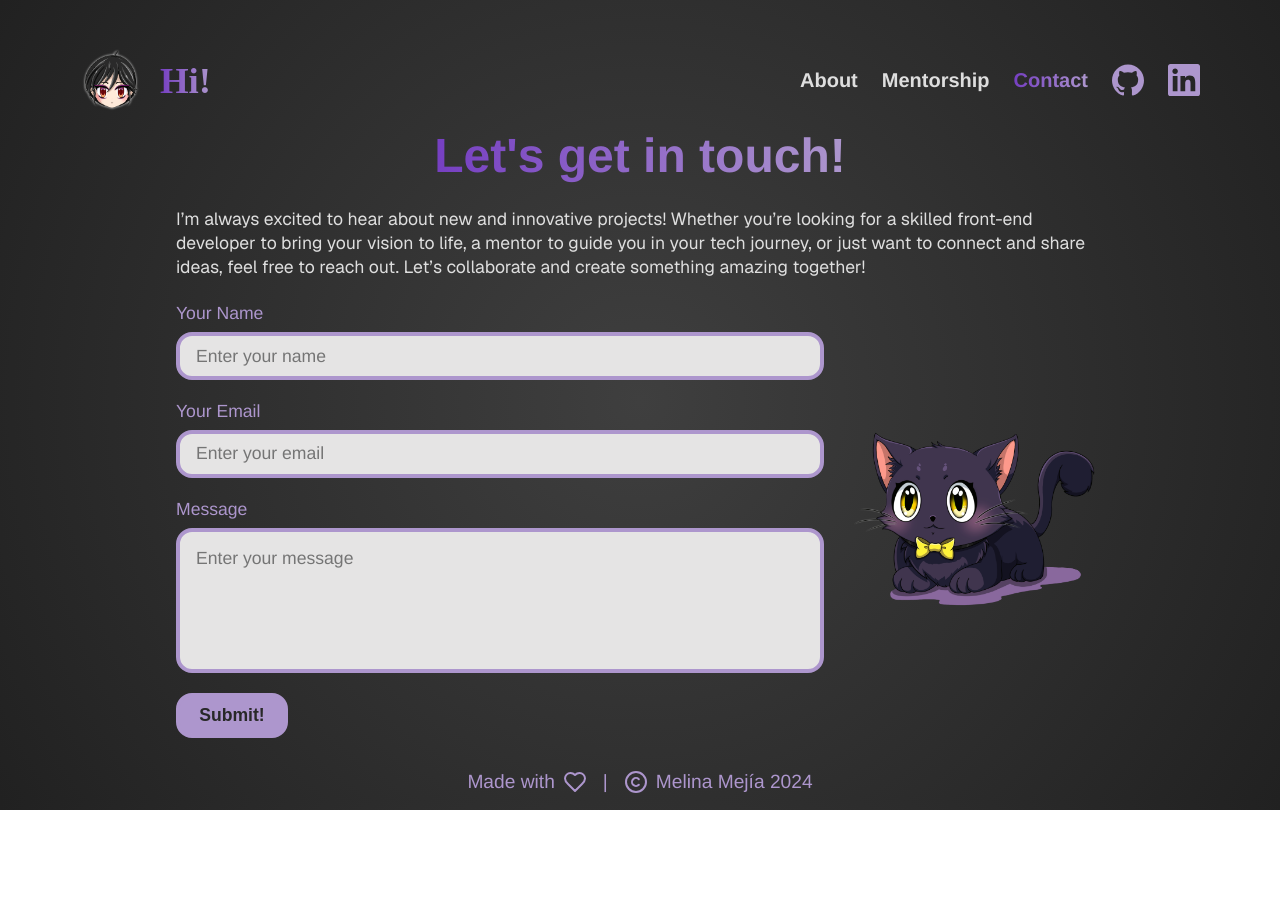
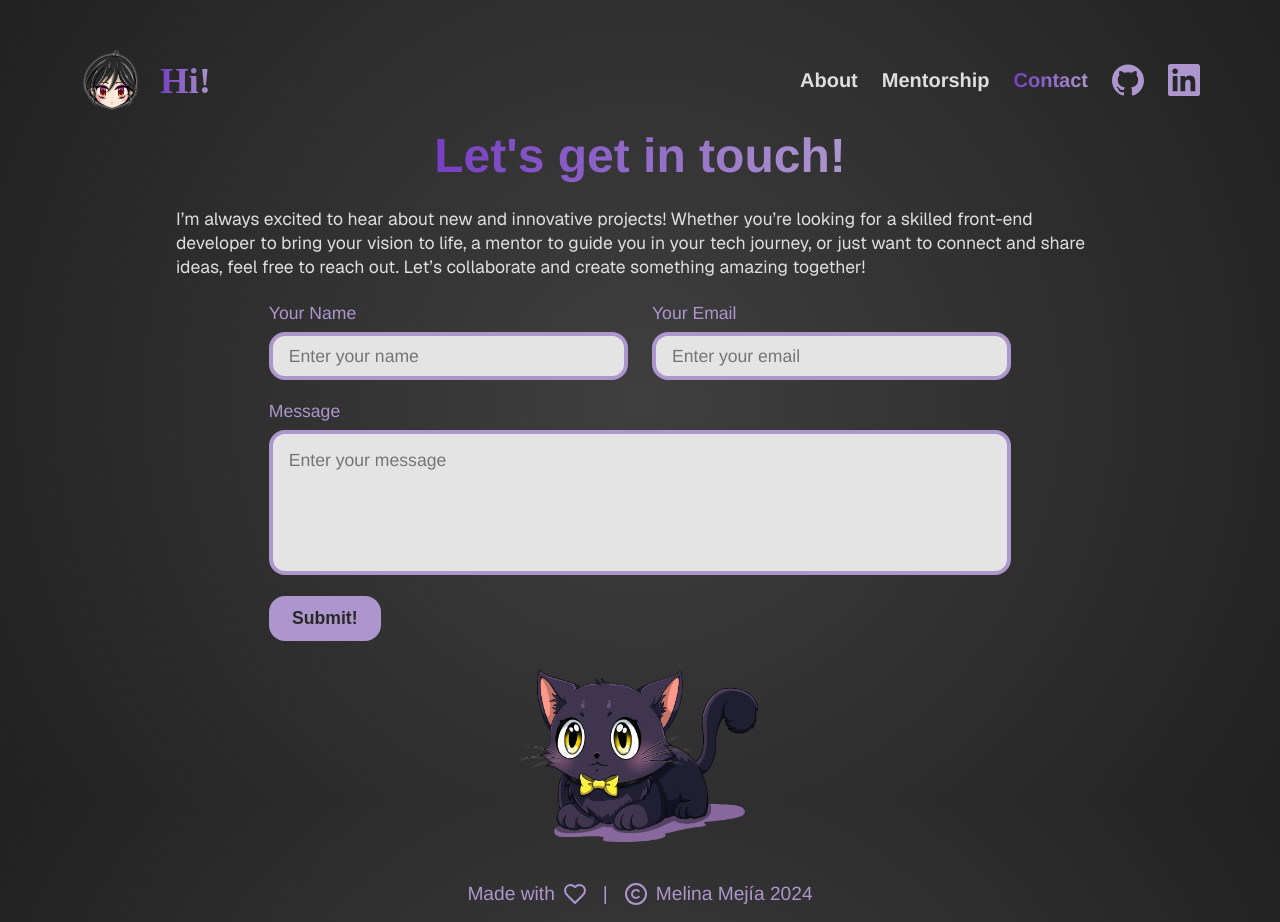
Before and after one commit to MelinaMejia95/my-website, a React (Vite) app: page /contact in a window 1280 px wide. Before the commit the page ends 810 px from the top, so only its background shows below. Built offline with nearby package versions, Linux system fonts and the light colour scheme; no server answers; a web font is replaced by a local one.

Commit message:
feat: integrate email service

```diff
--- a/package.json
+++ b/package.json
@@ -10,6 +10,8 @@
     "preview": "vite preview"
   },
   "dependencies": {
+    "@emailjs/browser": "^4.4.1",
+    "formik": "^2.4.6",
     "lucide-react": "^0.464.0",
     "motion": "^11.15.0",
     "react": "^18.3.1",
--- a/src/components/Icons/AccessibilityIcon.tsx
+++ b/src/components/Icons/AccessibilityIcon.tsx
@@ -10,23 +10,23 @@ const AccessibilityIcon = ({ color = "#ad96cd" }) => {
       <path
         d="M12 22C17.5228 22 22 17.5228 22 12C22 6.47715 17.5228 2 12 2C6.47715 2 2 6.47715 2 12C2 17.5228 6.47715 22 12 22Z"
         stroke={color}
-        stroke-width="1.5"
-        stroke-linecap="round"
+        strokeWidth="1.5"
+        strokeLinecap="round"
         stroke-linejoin="round"
       />
       <path
         d="M7 9L12 10M17 9L12 10M12 10V13M12 13L10 18M12 13L14 18"
         stroke="#000000"
-        stroke-width="1.5"
-        stroke-linecap="round"
-        stroke-linejoin="round"
+        strokeWidth="1.5"
+        strokeLinecap="round"
+        strokeLinejoin="round"
       />
       <path
         d="M12 7C11.7239 7 11.5 6.77614 11.5 6.5C11.5 6.22386 11.7239 6 12 6C12.2761 6 12.5 6.22386 12.5 6.5C12.5 6.77614 12.2761 7 12 7Z"
         stroke="#000000"
-        stroke-width="1.5"
-        stroke-linecap="round"
-        stroke-linejoin="round"
+        strokeWidth="1.5"
+        strokeLinecap="round"
+        strokeLinejoin="round"
       />
     </svg>
   );
--- a/src/components/Navbar/Navbar.tsx
+++ b/src/components/Navbar/Navbar.tsx
@@ -79,7 +79,7 @@ const NavBar = () => {
   useEffect(() => {
     setIsModalOpen(false);
   }, [location]);
- console.log(location)
+
   return (
     <nav>
       <div className="introContainer">
--- a/src/routes/Contact/Contact.styles.scss
+++ b/src/routes/Contact/Contact.styles.scss
@@ -115,7 +115,6 @@
 
 @media screen and (min-width: global.$layout-breakpoint-sm) {
   .contactContainer {
-    padding: 0 3rem;
     width: 80%;
 
     h1 {
@@ -123,6 +122,9 @@
     }
 
     .secondaryContainer {
+      flex-wrap: wrap;
+      justify-content: center;
+
       img {
         width: 15rem;
       }
@@ -137,7 +139,10 @@
       gap: 1.5rem;
 
       form {
-        width: 70%;
+        width: 80%;
+        grid-template-areas: 'name email'
+                            'message message'
+                            'button button';
       }
 
       img {
@@ -147,3 +152,9 @@
     }
   }
 }
+
+@media screen and (min-width: global.$layout-breakpoint-lg) {
+  .contactContainer {
+    padding: 0 3rem;
+  }
+}
--- a/src/routes/Contact/Contact.tsx
+++ b/src/routes/Contact/Contact.tsx
@@ -1,6 +1,47 @@
+import { useEffect } from "react";
+import { Field, Form, Formik } from "formik";
+import emailjs from "@emailjs/browser";
+
 import "./Contact.styles.scss";
 
+interface IFormValues {
+  name: string;
+  email: string;
+  message: string;
+}
+
 const Contact = () => {
+  const initialValues: IFormValues = {
+    name: "",
+    email: "",
+    message: "",
+  };
+
+  const handleFormSubmit = (values: IFormValues) => {
+    const serviceId = import.meta.env.VITE_EMAILJS_SERVICE_ID || "";
+    const templateId = import.meta.env.VITE_EMAILJS_TEMPLATE_ID || "";
+    const templateParams = {
+      name: "Melina",
+      user_name: values.name,
+      user_email: values.email,
+      user_message: values.message,
+    };
+    emailjs
+      .send(serviceId, templateId, templateParams)
+      .then((response) => {
+        console.log(response);
+      })
+      .catch((error) => {
+        console.log(error);
+      });
+  };
+
+  useEffect(() => {
+    emailjs.init({
+      publicKey: import.meta.env.VITE_EMAILJS_PUBLIC_ID,
+    });
+  }, []);
+
   return (
     <div className="contactContainer">
       <h1>Let's get in touch!</h1>
@@ -12,23 +53,46 @@ const Contact = () => {
         create something amazing together!
       </p>
       <div className="secondaryContainer">
-        <form>
+        <Formik
+          initialValues={initialValues}
+          onSubmit={(values) => handleFormSubmit(values)}
+        >
+          <Form id="contactForm">
             <div className="formField nameField">
-            <label>Your Name</label>
-            <input type="text" name="name" id="name" placeholder="Enter your name" />
+              <label htmlFor="name">Your Name</label>
+              <Field
+                type="text"
+                name="name"
+                id="name"
+                placeholder="Enter your name"
+                required
+              />
             </div>
             <div className="formField emailField">
-            <label>Your Email</label>
-            <input type="email" name="email" id="email" placeholder="Enter your email" />
+              <label htmlFor="email">Your Email</label>
+              <Field
+                type="email"
+                name="email"
+                id="email"
+                placeholder="Enter your email"
+                required
+              />
             </div>
             <div className="formField messageField">
-            <label>Message</label>
-            <textarea name="message" id="message" cols={20} rows={5} placeholder="Enter your message" />
+              <label htmlFor="message">Message</label>
+              <Field
+                name="message"
+                id="message"
+                placeholder="Enter your message"
+                component="textarea"
+                cols={20}
+                rows={5}
+                required
+              />
             </div>
-          <button>
-            Submit!
-          </button>
-        </form>
+            <button type="submit">Submit!</button>
+          </Form>
+        </Formik>
         <img src="src/assets/sauron.png" />
       </div>
     </div>
```
Also changed, not shown: 2 other files (tests, documents, lock files or other folders). Lines whose indentation alone changed are shown as unchanged.
